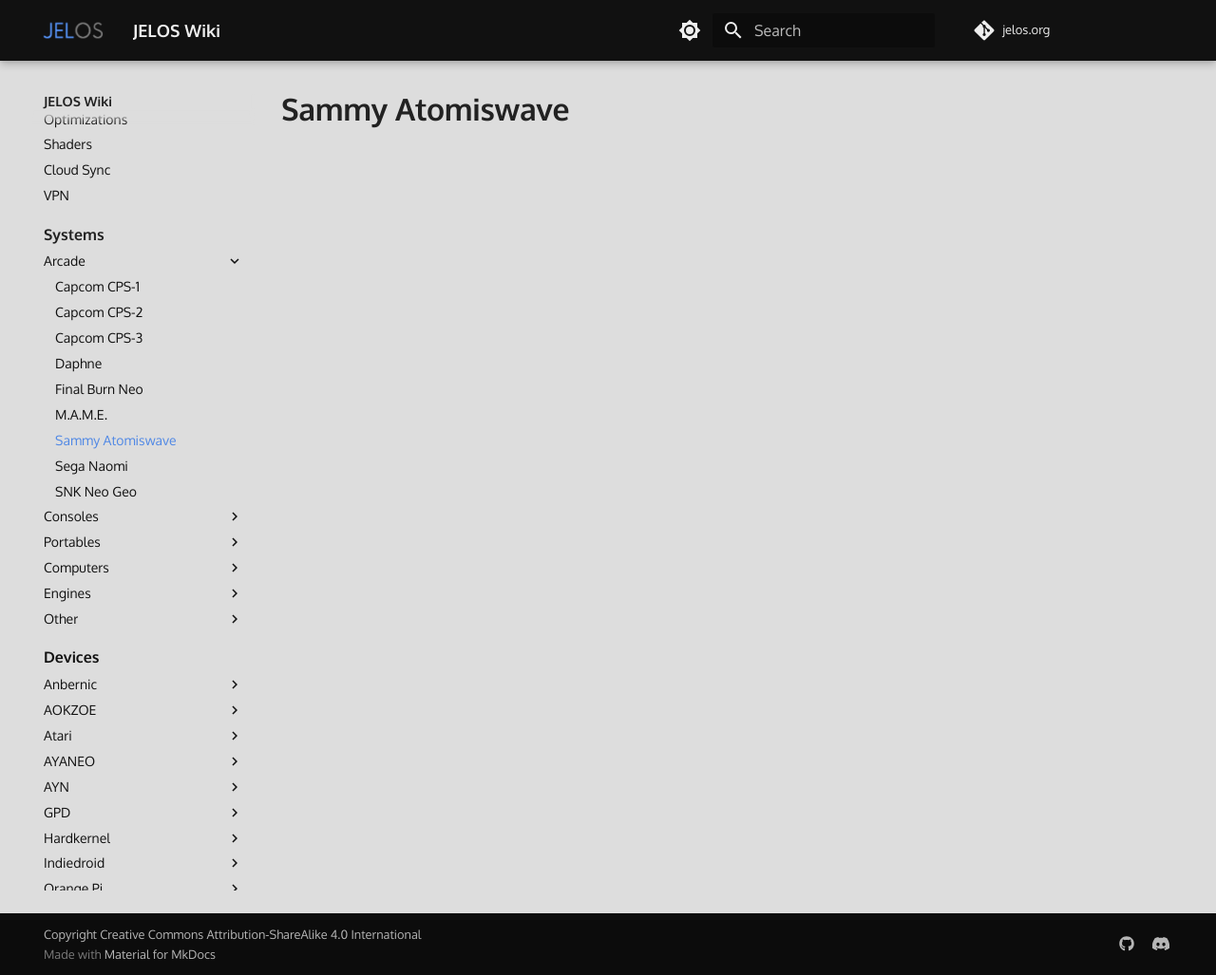
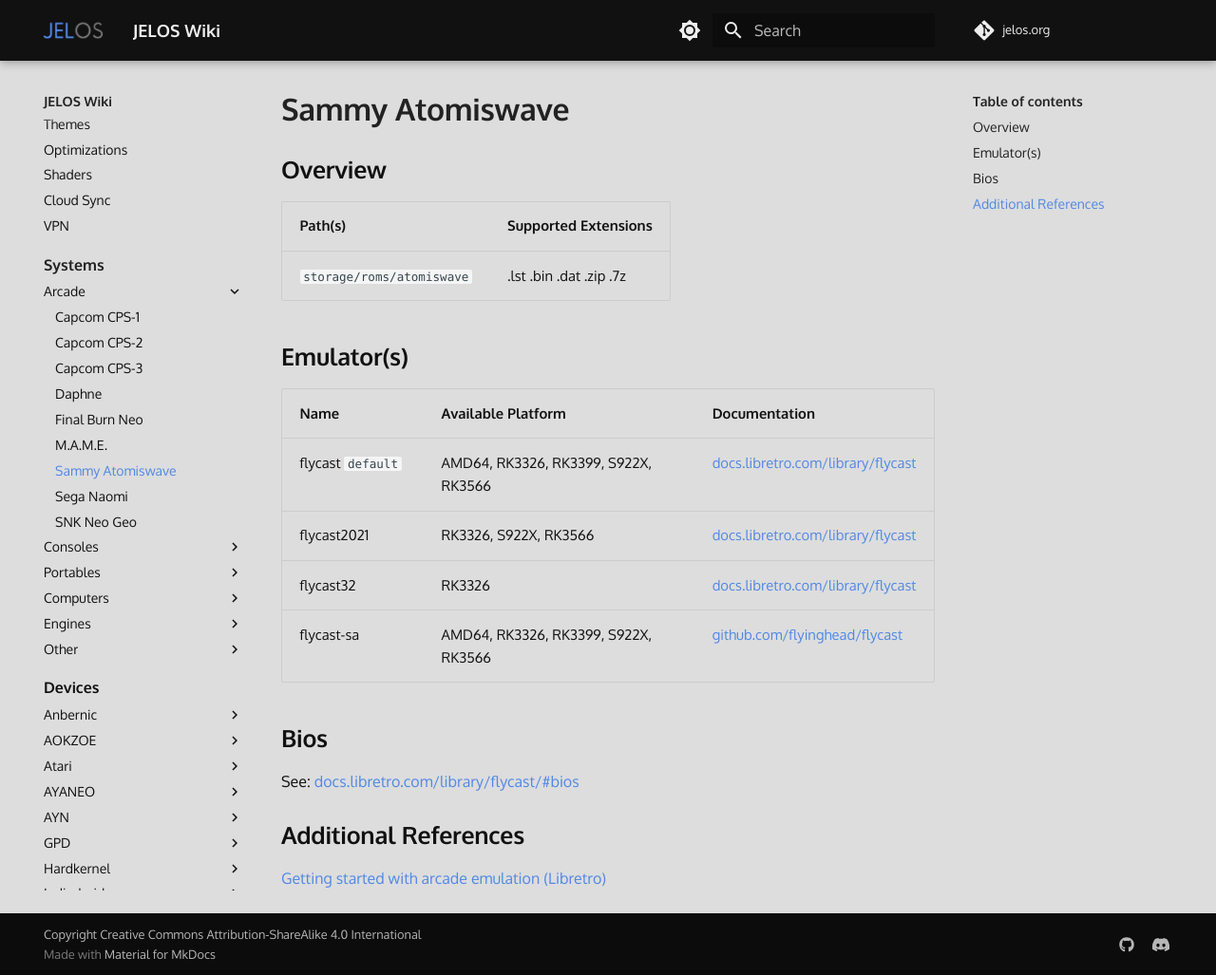
Before and after one commit to wbrawner/jelos.org, an MkDocs documentation site: the page built from docs/systems/atomiswave.md, in a window 1280 px wide and 1027 px high. Shown: the whole window at 95% size. Built offline with MkDocs 1.6.1 and Material for MkDocs 9.7.7, drawn with Linux system fonts in a browser that asks for light colours; some web fonts are replaced; comment, search, counter and statistics services are not loaded.

Commit message:
Update atomiswave.md

```diff
--- a/docs/systems/atomiswave.md
+++ b/docs/systems/atomiswave.md
@@ -1 +1,24 @@
 # Sammy Atomiswave
+
+## Overview
+
+| Path(s) | Supported Extensions |
+| --- | --- |
+| `storage/roms/atomiswave` | .lst .bin .dat .zip .7z |
+
+## Emulator(s)
+
+| Name&nbsp;&nbsp;&nbsp;&nbsp;&nbsp;&nbsp;&nbsp;&nbsp;&nbsp;&nbsp;&nbsp;&nbsp;&nbsp;&nbsp;&nbsp;&nbsp;&nbsp;&nbsp; | Available Platform | Documentation |
+| --- | --- | --- |
+| flycast&nbsp;`default` | AMD64, RK3326, RK3399, S922X, RK3566 | [docs.libretro.com/library/flycast](https://docs.libretro.com/library/flycast/) |
+| flycast2021 | RK3326, S922X, RK3566 | [docs.libretro.com/library/flycast](https://docs.libretro.com/library/flycast/) |
+| flycast32 | RK3326 | [docs.libretro.com/library/flycast](https://docs.libretro.com/library/flycast/) |
+| flycast-sa | AMD64, RK3326, RK3399, S922X, RK3566 | [github.com/flyinghead/flycast](https://github.com/flyinghead/flycast/) |
+
+## Bios
+
+See: [docs.libretro.com/library/flycast/#bios](https://docs.libretro.com/library/flycast/#bios)
+
+## Additional References
+
+[Getting started with arcade emulation (Libretro)](https://docs.libretro.com/guides/arcade-getting-started/)
```
